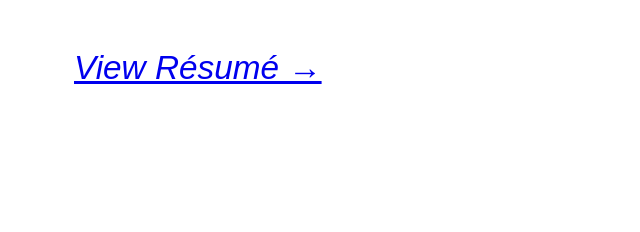
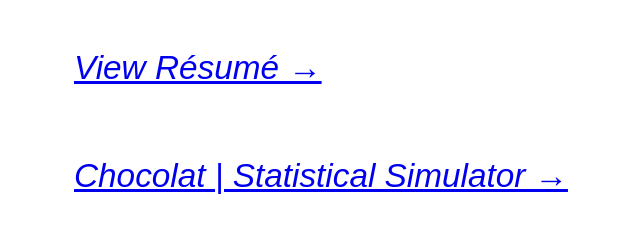
Before and after one commit to SanPilot/sanpilot.co, a plain HTML site: page index.html in a window 1280 px wide. Shown: the part 308-540 px from the top of the page, without its empty margins (62-702 px from the left). Drawn offline with Linux system fonts and the light colour scheme.

Commit message:
Add link to Chocolat project

```diff
--- a/index.html
+++ b/index.html
@@ -92,4 +92,8 @@
   <div class="section-5">
     <a href="Hussain_Khalil_Resume.pdf">View Résumé &#8594;</a>
   </div>
+
+  <div class="section-5">
+    <a href="chocolat">Chocolat | Statistical Simulator &#8594;</a>
+  </div>
   </html>
```
